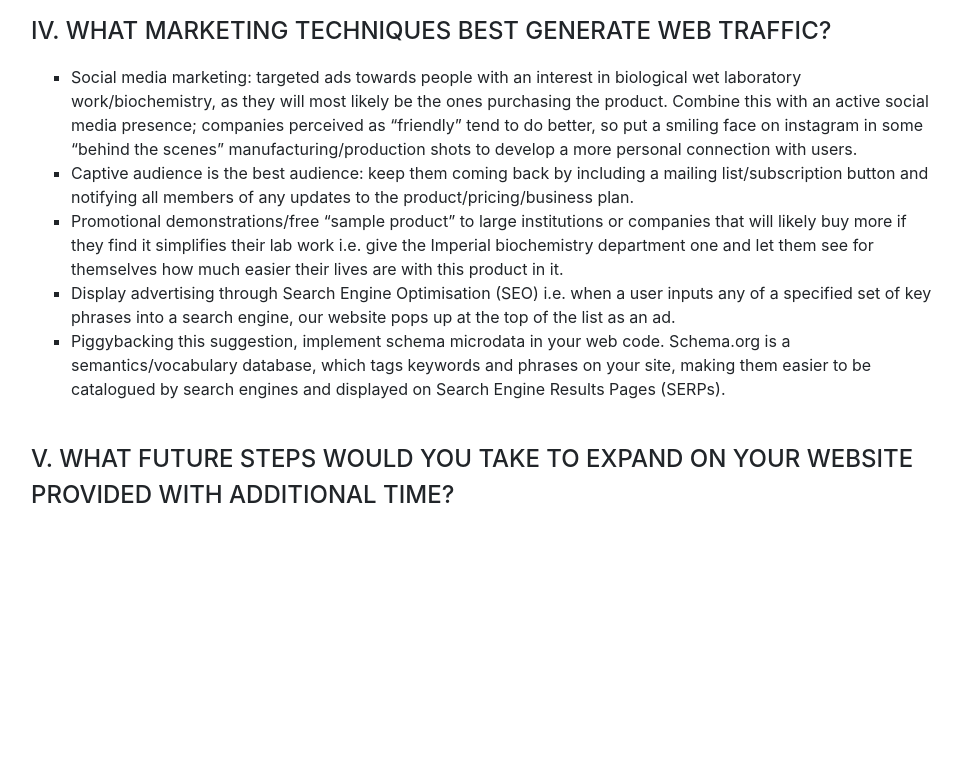
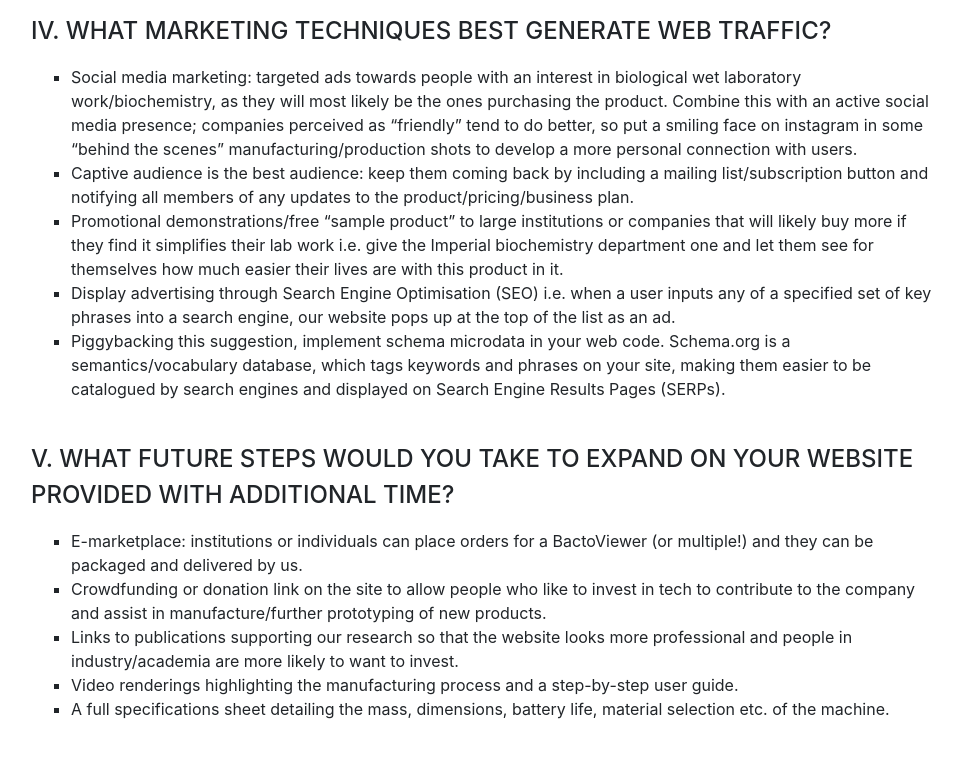
Before and after one commit to PAULC33/HBI301, a website with bundled scripts: page index.html in a window 1280 px wide. Shown: the part 7120-7877 px from the top of the page, without its empty margins (289-1251 px from the left). Before the commit the page ends 7721 px from the top, so only its background shows below. Built offline with nearby package versions, Linux system fonts and the light colour scheme; a web font is replaced by a local one.

Commit message:
Add files via upload

```diff
--- a/index.html
+++ b/index.html
@@ -384,7 +384,15 @@
         </p>
         <br/>
         <div class="subheading mb-3">v. What future steps would you take to expand on your website provided with additional time?</div>
-        <p class="mb-0"> </p>
+        <p class="mb-0">
+          <ul style="list-style-type:square;">
+            <li>E-marketplace: institutions or individuals can place orders for a BactoViewer (or multiple!) and they can be packaged and delivered by us.</li>
+            <li>Crowdfunding or donation link on the site to allow people who like to invest in tech to contribute to the company and assist in manufacture/further prototyping of new products.</li>
+            <li>Links to publications supporting our research so that the website looks more professional and people in industry/academia are more likely to want to invest.</li>
+            <li>Video renderings highlighting the manufacturing process and a step-by-step user guide.</li>
+            <li>A full specifications sheet detailing the mass, dimensions, battery life, material selection etc. of the machine.</li>
+          </ul>
+        </p>
         <br/>
       </div>
     </section>
```
